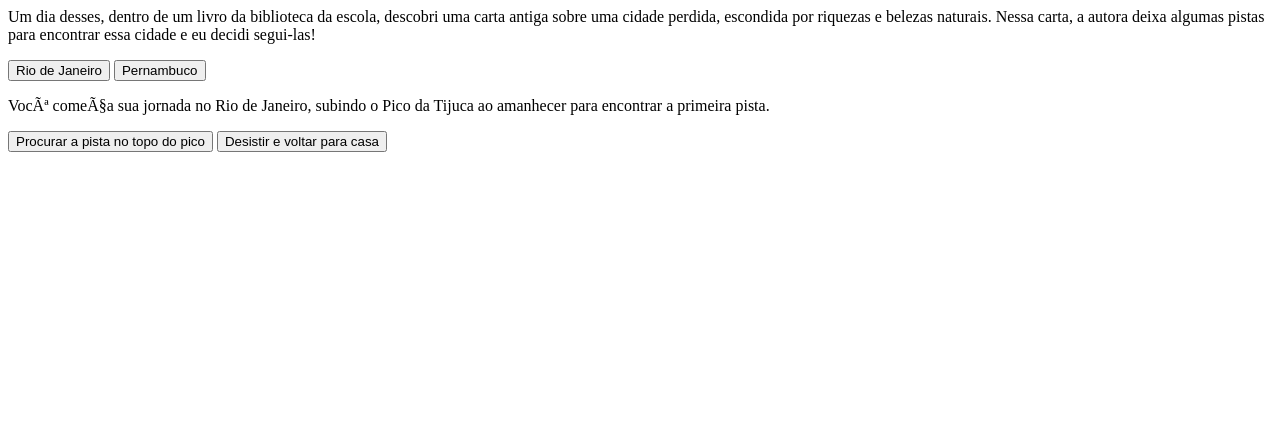
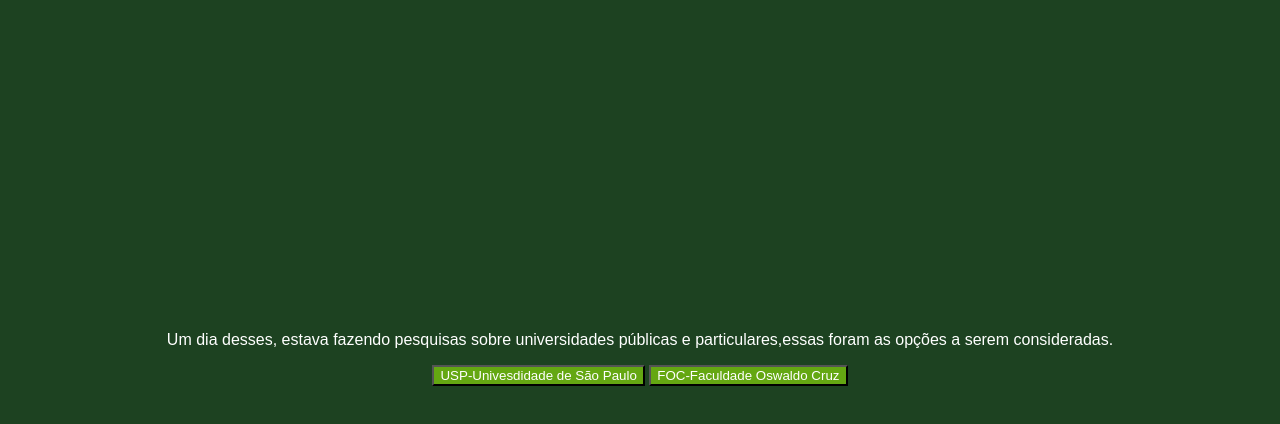
Before and after one commit to mirellabm1218/vestibular, a plain HTML site: page index.html in a window 1280 px wide. Drawn offline with Linux system fonts and the light colour scheme; a web font is replaced by a local one.

Commit message:
projeto 2

```diff
--- a/index.html
+++ b/index.html
@@ -1,24 +1,37 @@
-<main>
-    <div class="passo ativo" id="passo-0">
-        <p>Um dia desses, dentro de um livro da biblioteca da escola, descobri uma carta antiga sobre uma cidade perdida, escondida por riquezas e belezas naturais. Nessa carta, a autora deixa algumas pistas para encontrar essa cidade e eu decidi segui-las!</p>
-        <button class="btn-proximo" data-proximo="1">Rio de Janeiro</button>
-        <button class="btn-proximo" data-proximo="2">Pernambuco</button>
-    </div>
-    <div class="passo" id="passo-1">
-        <p>Você começa sua jornada no Rio de Janeiro, subindo o Pico da Tijuca ao amanhecer para encontrar a primeira pista.</p>
-        <button class="btn-proximo" data-proximo="3">Procurar a pista no topo do pico</button>
-        <button class="btn-proximo" data-proximo="4">Desistir e voltar para casa</button>
-    </div>
-
-    <!DOCTYPE html>
+<!DOCTYPE html>
 <html lang="pt-BR">
 <head>
     <meta charset="UTF-8">
     <meta name="viewport" content="width=device-width, initial-scale=1.0">
     <title>Em busca da cidade perdida</title>
+    <link rel="stylesheet" href="style.css">
+    <link rel="preconnect" href="https://fonts.googleapis.com">
+    <link rel="preconnect" href="https://fonts.gstatic.com" crossorigin>
+    <link href="https://fonts.googleapis.com/css2?family=Bai+Jamjuree:ital,wght@0,200;0,300;0,400;0,500;0,600;0,700;1,200;1,300;1,400;1,500;1,600;1,700&display=swap" rel="stylesheet">
+
 </head>
 <body>
+
+<main>
+    <div class="passo ativo" id="passo-0">
+        <p>Um dia desses, estava fazendo pesquisas sobre universidades públicas e particulares,essas foram as opções a serem consideradas.</p>
+        <button class="btn-proximo" data-proximo="1">USP-Univesdidade de São Paulo</button>
+        <button class="btn-proximo" data-proximo="2">FOC-Faculdade Oswaldo Cruz</button>
+    </div>
+    <div class="passo" id="passo-1">
+        <p>Na USP, os cursos de interesse são:</p>
+        <button class="btn-proximo" data-proximo="3">Quimica Industrial</button>
+        <button class="btn-proximo" data-proximo="4">Bacharel em Química</button>
+    </div>
+
+    <div class="passo" id="passo-2">
+        <p>No FOC, os cursos a serem considerados são:</p>
+        <button class="btn-proximo" data-proximo="5">Engenharia Química</button>
+        <button class="btn-proximo" data-proximo="6">Bacharel em Química</button>
+    </div>
+
     </main>
+    <script src="script.js"></script>
 
     </body>
     </html>
--- a/script.js
+++ b/script.js
@@ -0,0 +1,11 @@
+const avanca = document.querySelectorAll('.btn-proximo');
+
+avanca.forEach(button => {
+    button.addEventListener('click', function(){
+        const atual = document.querySelector('.ativo');
+        const proximoPasso = 'passo-' + this.getAttribute('data-proximo');
+
+        atual.classList.remove('ativo');
+        document.getElementById(proximoPasso).classList.add('ativo');
+    })
+})
--- a/style.css
+++ b/style.css
@@ -0,0 +1,30 @@
+
+body {
+    background-color: #1D4221;
+    color: white;
+    font-family: "Bai Jamjuree", sans-serif;
+    display: flex;
+    justify-content: center;
+    align-items: center;
+    height: 700px;
+    margin: 0;
+}
+
+button {
+    background-color: #64A712;
+    color: white;
+    font-family: "Bai Jamjuree", sans-serif;
+}
+
+.passo {
+    display: none;
+}
+
+.passo.ativo {
+    display:block;
+}
+
+main {
+    text-align: center;
+    max-width: 90%;
+}
```
